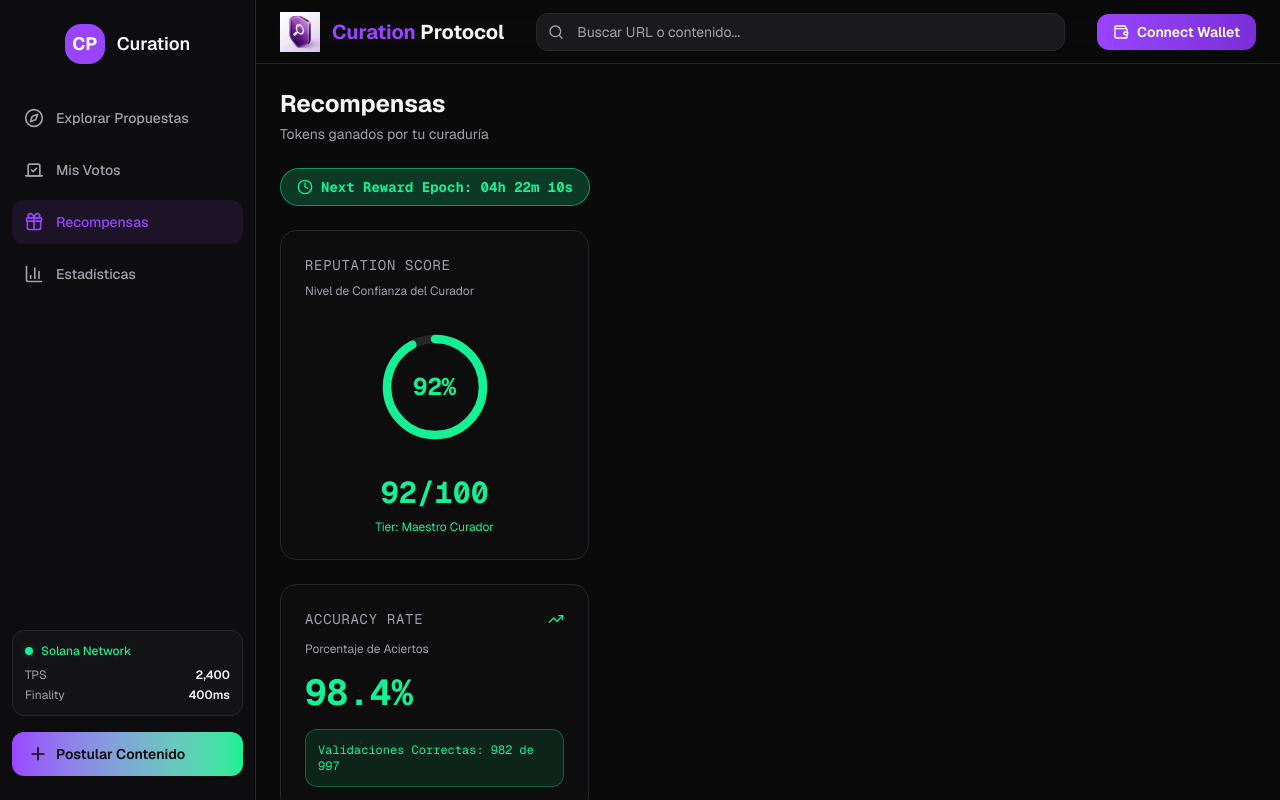
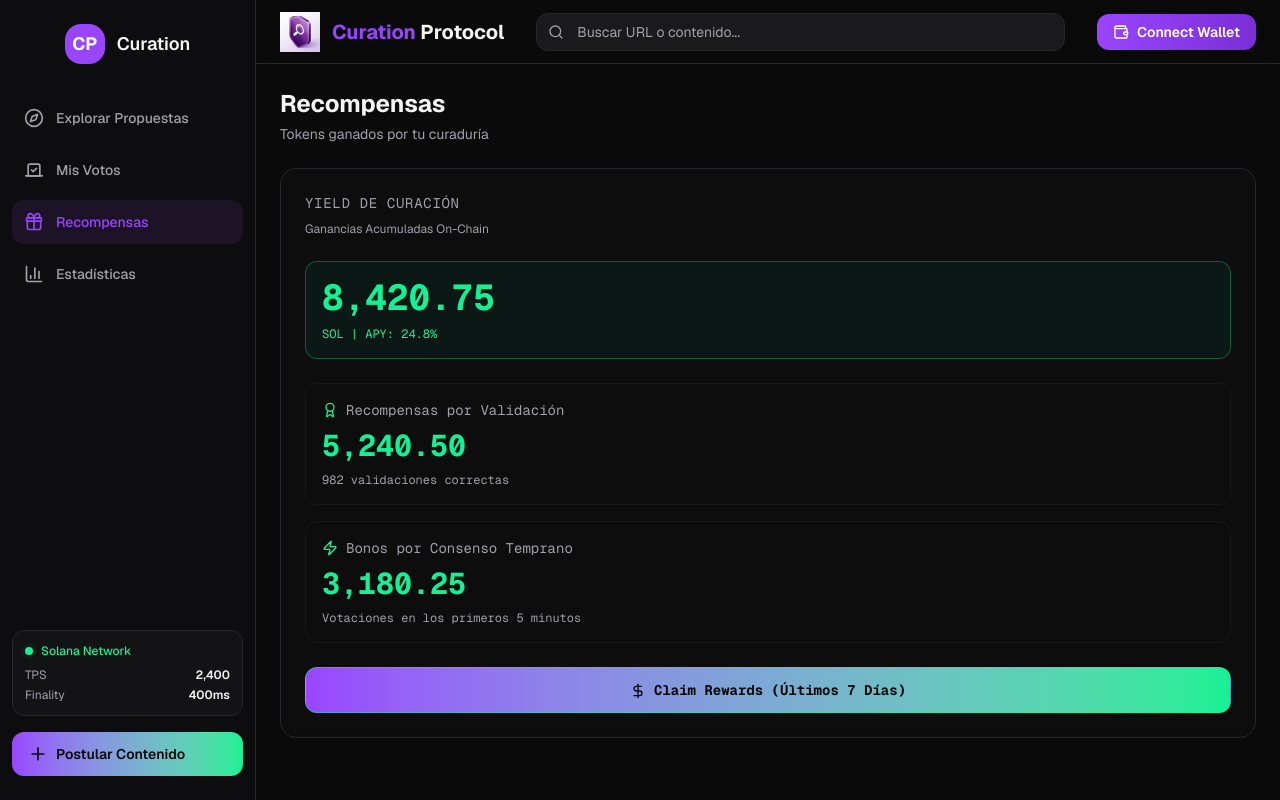
Before and after one commit to CurationProtocol/curation-protocol-dashboard, a Next.js app: page / in a window 1280 px wide. Both pictures are taken after a click on the button "Recompensas". Shown: the top 800 px of the page. Built offline with nearby package versions, Linux system fonts and the light colour scheme.

Commit message:
refactor: separate stats and rewards tabs into components
Create StatisticsDashboard and RewardsSection for better modularity.

```diff
--- a/app/page.tsx
+++ b/app/page.tsx
@@ -7,7 +7,8 @@ import { ProposalCard, type Proposal } from "@/components/proposal-card"
 import { MyVotes } from "@/components/my-votes"
 import { ActivityChart } from "@/components/activity-chart"
 import { Footer } from "@/components/footer"
-import { RewardsDashboard } from "@/components/rewards-dashboard"
+import { StatisticsDashboard } from "@/components/statistics-dashboard"
+import { RewardsSection } from "@/components/rewards-section"
 
 const mockProposals: Proposal[] = [
   {
@@ -184,10 +185,13 @@ export default function DashboardPage() {
           {activeTab === "votes" && <MyVotes />}
 
           {/* Rewards Section */}
-          {activeTab === "rewards" && <RewardsDashboard />}
+          {activeTab === "rewards" && <RewardsSection />}
+
+          {/* Statistics Section */}
+          {activeTab === "stats" && <StatisticsDashboard />}
 
           {/* Placeholder for other tabs */}
-          {activeTab !== "explore" && activeTab !== "votes" && activeTab !== "rewards" && (
+          {activeTab !== "explore" && activeTab !== "votes" && activeTab !== "rewards" && activeTab !== "stats" && (
             <div className="flex h-64 items-center justify-center rounded-xl border border-dashed border-border">
               <p className="text-muted-foreground">
                 Sección en desarrollo...
--- /dev/null
+++ b/components/rewards-section.tsx
@@ -0,0 +1,12 @@
+"use client"
+
+import { EarningsBreakdown } from "@/components/earnings-breakdown"
+
+export function RewardsSection() {
+  return (
+    <div className="space-y-6 pb-10">
+      {/* Earnings Breakdown */}
+      <EarningsBreakdown />
+    </div>
+  )
+}
--- /dev/null
+++ b/components/statistics-dashboard.tsx
@@ -0,0 +1,20 @@
+"use client"
+
+import { AuthorityMetrics } from "@/components/authority-metrics"
+import { PerformanceChart } from "@/components/performance-chart"
+import { CurationImpactTable } from "@/components/curation-impact-table"
+
+export function StatisticsDashboard() {
+  return (
+    <div className="space-y-6 pb-10">
+      {/* Authority Metrics Panel */}
+      <AuthorityMetrics />
+
+      {/* Performance Chart */}
+      <PerformanceChart />
+
+      {/* Curation Impact Table */}
+      <CurationImpactTable />
+    </div>
+  )
+}
```
